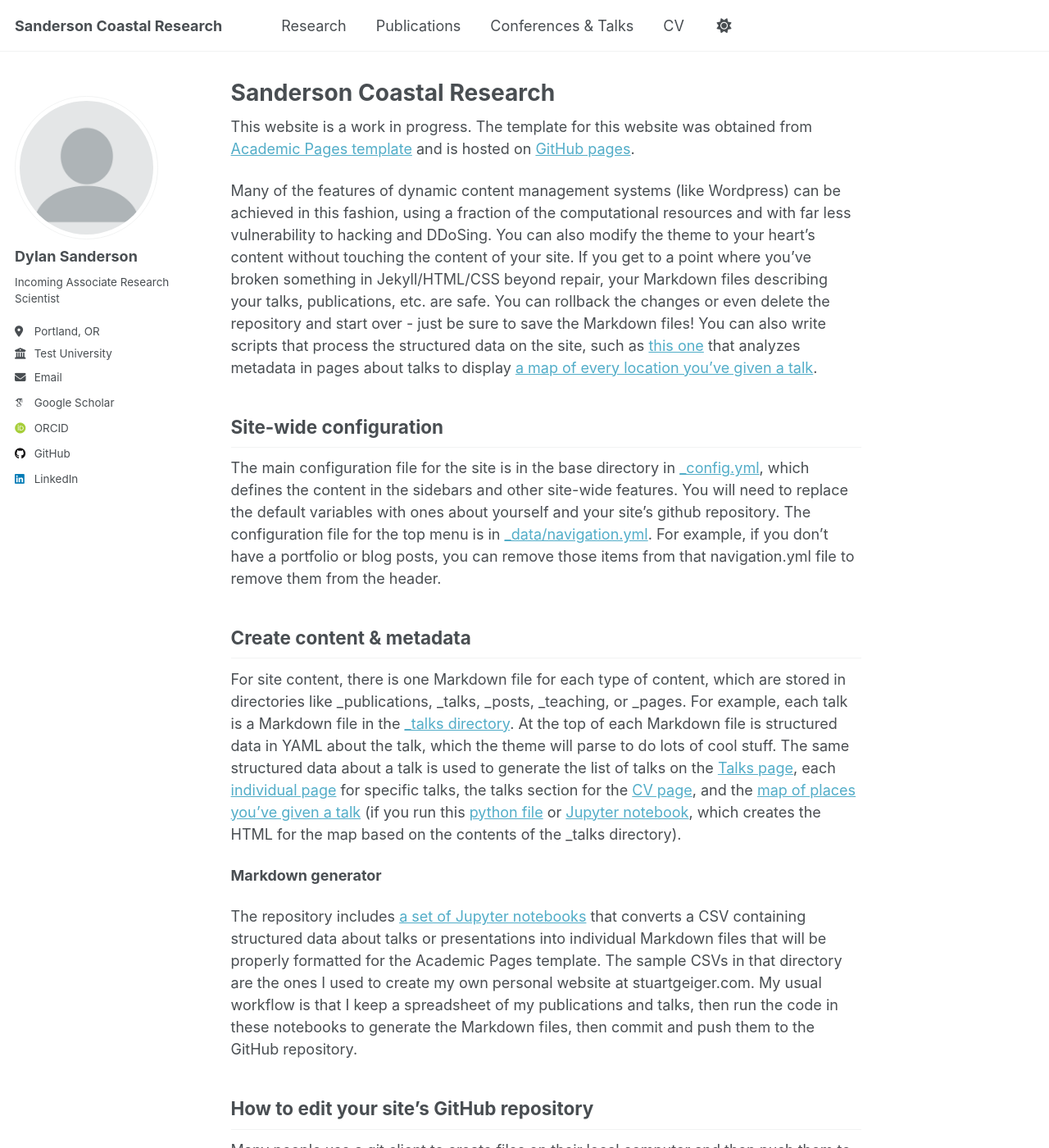
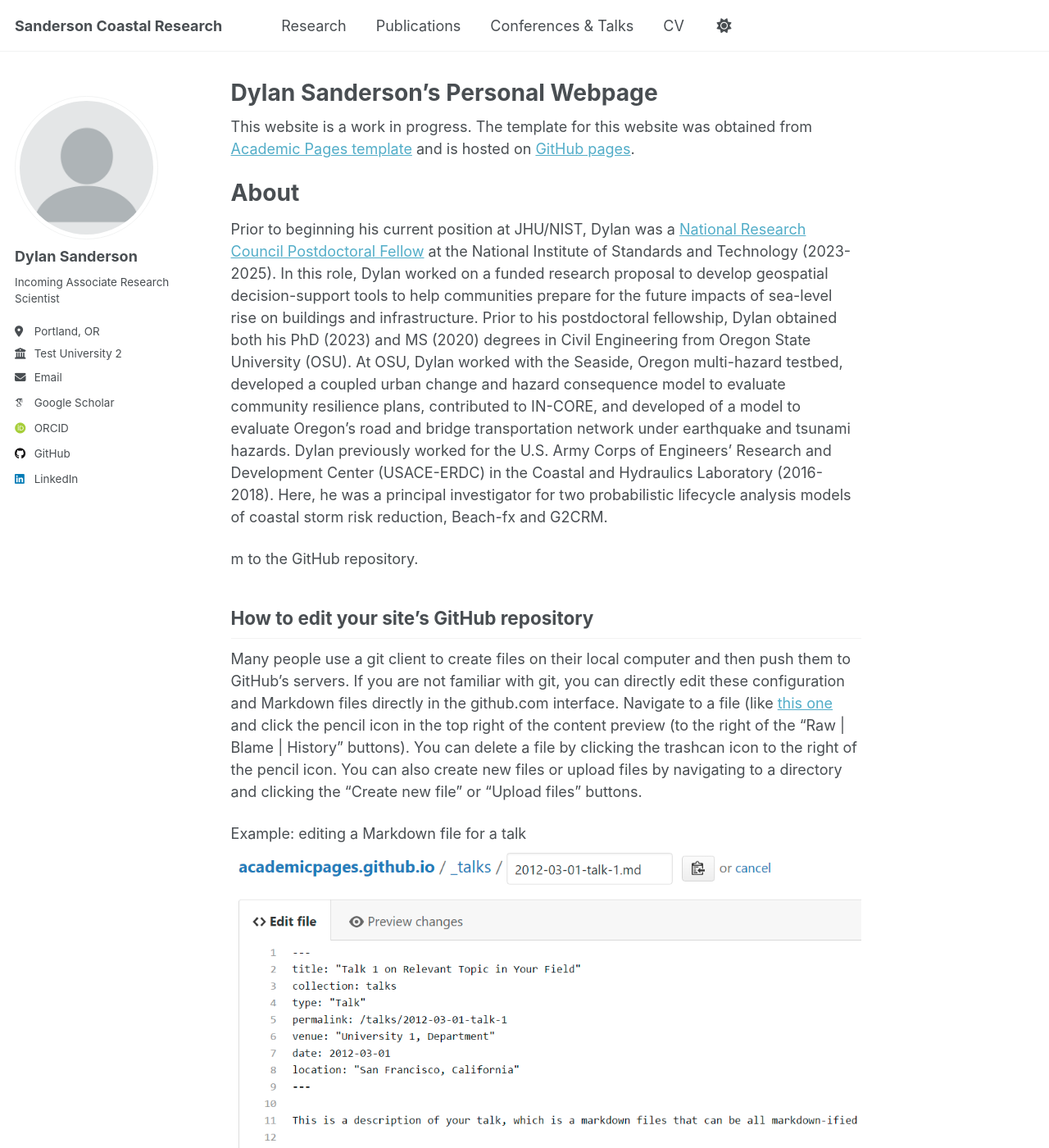
Before and after one commit to 22dylan/22dylan.github.io, a Jekyll site: the page built from _pages/about.md, in a window 1280 px wide and 1400 px high. Shown: the whole window at 82% size. Built offline with Jekyll 4.4.1, drawn with Linux system fonts in a browser that asks for light colours; some web fonts are replaced; a script that is not in the unit is left out.

Commit message:
updating about me

```diff
--- a/_config.yml
+++ b/_config.yml
@@ -28,6 +28,7 @@ author:
   bio              : "Incoming Associate Research Scientist"
   location         : "Portland, OR"
   employer         : "Test University"
+  employer         : "Test University 2"
   uri              : # URL
   email            : "none@example.org"
 
--- a/_pages/about.md
+++ b/_pages/about.md
@@ -1,6 +1,6 @@
 ---
 permalink: /
-title: "Sanderson Coastal Research"
+title: "Dylan Sanderson's Personal Webpage"
 author_profile: true
 redirect_from:
   - /about/
@@ -15,9 +15,20 @@ This is how you make a title
 And here is the body.
  -->
 
-Many of the features of dynamic content management systems (like Wordpress) can be achieved in this fashion, using a fraction of the computational resources and with far less vulnerability to hacking and DDoSing. You can also modify the theme to your heart's content without touching the content of your site. If you get to a point where you've broken something in Jekyll/HTML/CSS beyond repair, your Markdown files describing your talks, publications, etc. are safe. You can rollback the changes or even delete the repository and start over - just be sure to save the Markdown files! You can also write scripts that process the structured data on the site, such as [this one](https://github.com/academicpages/academicpages.github.io/blob/master/talkmap.ipynb) that analyzes metadata in pages about talks to display [a map of every location you've given a talk](https://academicpages.github.io/talkmap.html).
+About
+======
+<!-- Dr. Dylan Sanderson is an incoming Associate Research Scientist at Johns Hopkins University and the National Institute of Standards and Technology (NIST). Dylan's area of expertise straddles two domains: coastal engineering and community resilience. In regards to the former, Dylan is a coastal engineer by training with a strong educational background in coastal processes and fluid mechanics; whereas in regards to the latter, Dylan's research focuses on community resilience to natural hazards. Dylan is particulary interested in assessing the impacts of natural hazards on the built and social environments at regional scales. Within this, Dylan's expertise is in computational modeling, with a focus on developing and applying geospatial decision-support tools for community resilience planning.
 
+The ultimate aim of Dylan's research is to help communities become more resilient to future natural hazards.
+Proven ability to communicate technical findings and collaborate effectively within interdisciplinary teams. -->
 
+Prior to beginning his current position at JHU/NIST, Dylan was a [National Research Council Postdoctoral Fellow](https://www.nationalacademies.org/our-work/rap/nrc-research-associateship-programs) at the National Institute of Standards and Technology (2023-2025). In this role, Dylan worked on a funded research proposal to develop geospatial decision-support tools to help communities prepare for the future impacts of sea-level rise on buildings and infrastructure. Prior to his postdoctoral fellowship, Dylan obtained both his PhD (2023) and MS (2020) degrees in Civil Engineering from Oregon State University (OSU). At OSU, Dylan worked with the Seaside, Oregon multi-hazard testbed, developed a coupled urban change and hazard consequence model to evaluate community resilience plans, contributed to IN-CORE, and developed of a model to evaluate Oregon’s road and bridge transportation network under earthquake and tsunami hazards. Dylan previously worked for the U.S. Army Corps of Engineers’ Research and Development Center (USACE-ERDC) in the Coastal and Hydraulics Laboratory (2016-2018). Here, he was a principal investigator for two probabilistic lifecycle analysis models of coastal storm risk reduction, Beach-fx and G2CRM.
+
+<!-- Outside of work, Dylan enjoys long distance running, pretending he knows how to cook well, and spending time in/around Portland with his lovely partner. Together, they have one cat. -->
+
+<!-- Many of the features of dynamic content management systems (like Wordpress) can be achieved in this fashion, using a fraction of the computational resources and with far less vulnerability to hacking and DDoSing. You can also modify the theme to your heart's content without touching the content of your site. If you get to a point where you've broken something in Jekyll/HTML/CSS beyond repair, your Markdown files describing your talks, publications, etc. are safe. You can rollback the changes or even delete the repository and start over - just be sure to save the Markdown files! You can also write scripts that process the structured data on the site, such as [this one](https://github.com/academicpages/academicpages.github.io/blob/master/talkmap.ipynb) that analyzes metadata in pages about talks to display [a map of every location you've given a talk](https://academicpages.github.io/talkmap.html). -->
+
+<!--
 Site-wide configuration
 ------
 The main configuration file for the site is in the base directory in [_config.yml](https://github.com/academicpages/academicpages.github.io/blob/master/_config.yml), which defines the content in the sidebars and other site-wide features. You will need to replace the default variables with ones about yourself and your site's github repository. The configuration file for the top menu is in [_data/navigation.yml](https://github.com/academicpages/academicpages.github.io/blob/master/_data/navigation.yml). For example, if you don't have a portfolio or blog posts, you can remove those items from that navigation.yml file to remove them from the header.
@@ -29,7 +40,7 @@ For site content, there is one Markdown file for each type of content, which are
 **Markdown generator**
 
 The repository includes [a set of Jupyter notebooks](https://github.com/academicpages/academicpages.github.io/tree/master/markdown_generator
-) that converts a CSV containing structured data about talks or presentations into individual Markdown files that will be properly formatted for the Academic Pages template. The sample CSVs in that directory are the ones I used to create my own personal website at stuartgeiger.com. My usual workflow is that I keep a spreadsheet of my publications and talks, then run the code in these notebooks to generate the Markdown files, then commit and push them to the GitHub repository.
+) that converts a CSV containing structured data about talks or presentations into individual Markdown files that will be properly formatted for the Academic Pages template. The sample CSVs in that directory are the ones I used to create my own personal website at stuartgeiger.com. My usual workflow is that I keep a spreadsheet of my publications and talks, then run the code in these notebooks to generate the Markdown files, then commit and push the -->m to the GitHub repository.
 
 How to edit your site's GitHub repository
 ------
```
